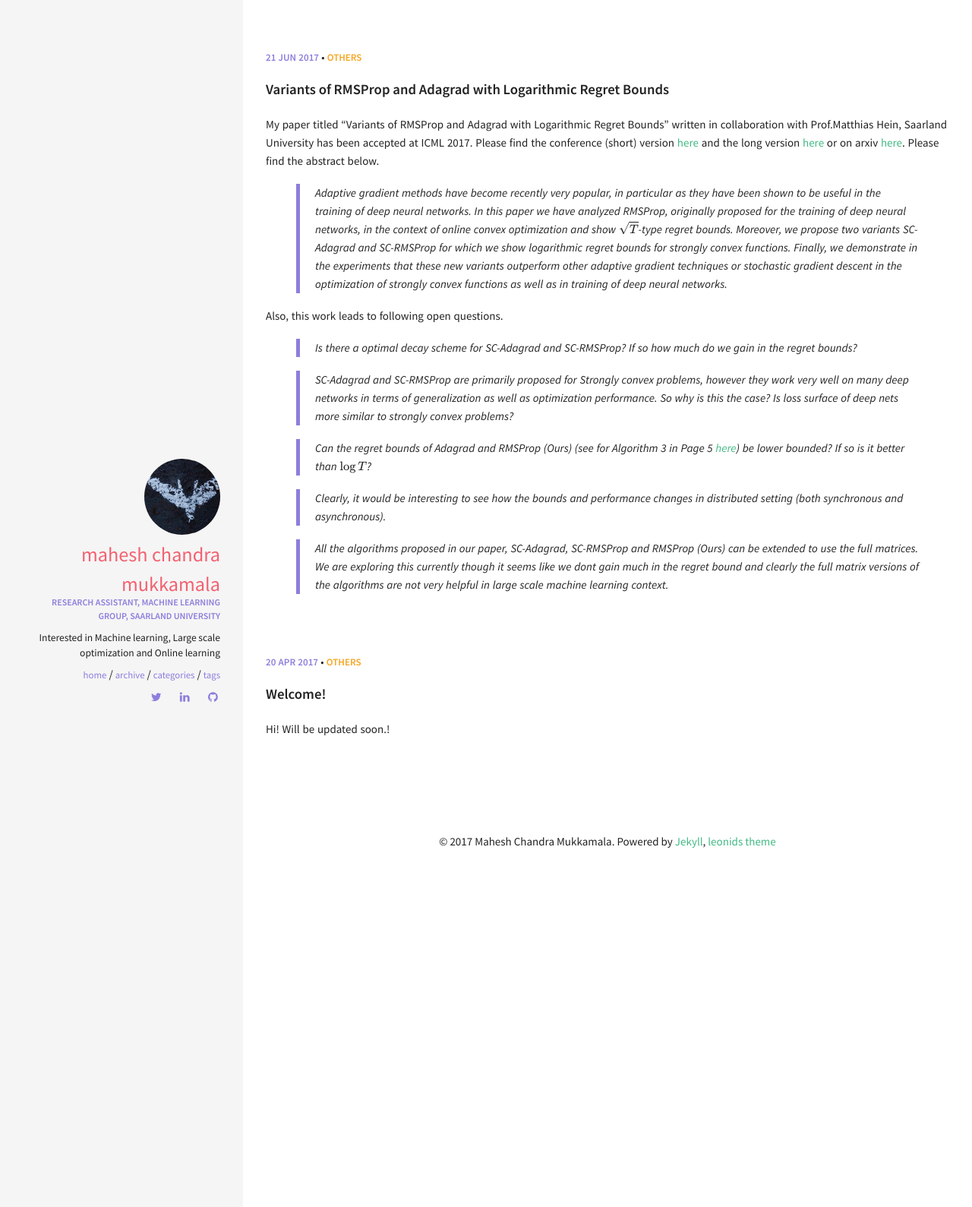
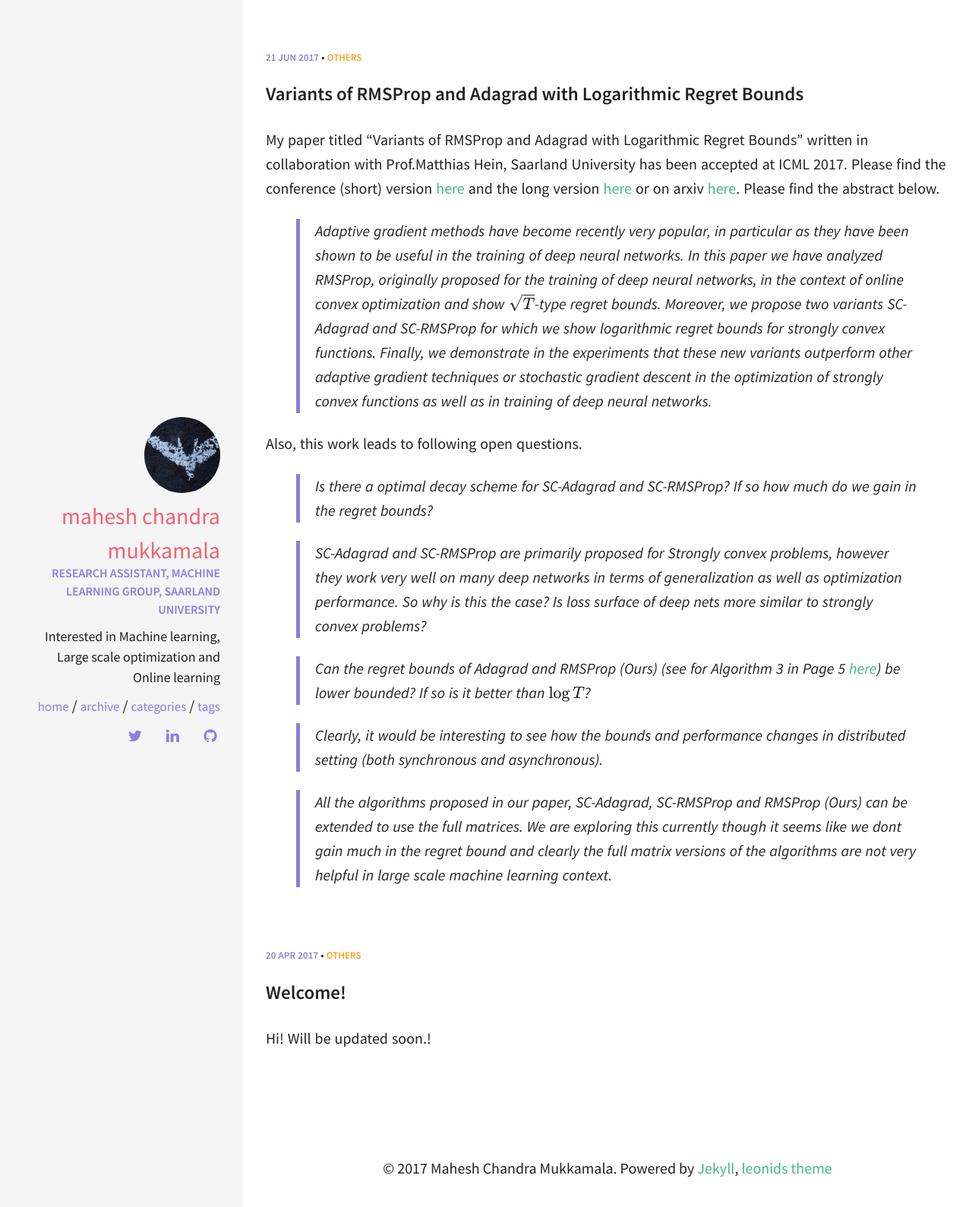
Before and after one commit to mmahesh/mmahesh.github.io, a Jekyll site: the page built from index.html, in a window 1280 px wide. Shown: the top 1589 px of the page at 76% size. Built offline with Jekyll 4.4.1, drawn with Linux system fonts in a browser that asks for light colours; formulas are drawn with MathJax 3.

Commit message:
changes to css

```diff
--- a/_sass/components/_variables.scss
+++ b/_sass/components/_variables.scss
@@ -27,7 +27,7 @@ $font-family-monospace:      "Roboto Mono", "Courier New", monospace !default;
 $font-family-base:           $font-family-sans-serif !default;
 
 // Pixel value used to responsively scale all typography. Applied to the `<html>` element.
-$font-size-root:             15px !default;
+$font-size-root:             20px !default;
 
 $font-size-base:             $font-size-root !default;
 $font-size-lg:               $font-size-root * 1.25 !default;
--- a/_sass/pages/_layout.scss
+++ b/_sass/pages/_layout.scss
@@ -29,7 +29,7 @@
   .author_name {
     display: block;
     color: #F36170;
-    font-size: 1.75em;
+    font-size: 1.5em;
     text-transform: lowercase;
   }
   .author_job {
```
